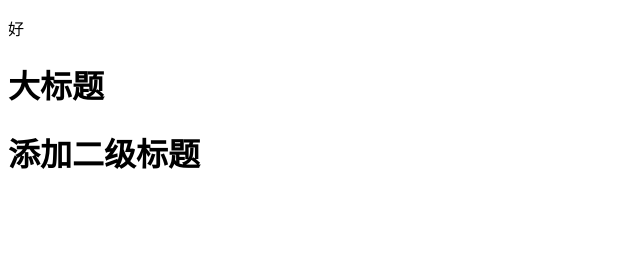
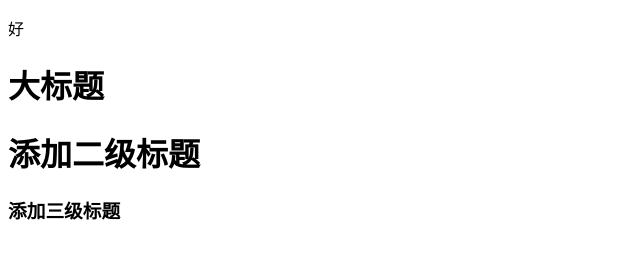
Before and after one commit to weifengzhuo/gitexample, a plain HTML site: page index.html in a window 1280 px wide. Shown: the whole page, without its empty margins (0-640 px from the left). Drawn offline with Linux system fonts and the light colour scheme.

Commit message:
添加了三级标题

```diff
--- a/index.html
+++ b/index.html
@@ -9,5 +9,6 @@
     <p>好</p>
     <h1>大标题</h1>
     <h1>添加二级标题</h1>
+    <h3>添加三级标题</h3>
 </body>
 </html>
```
